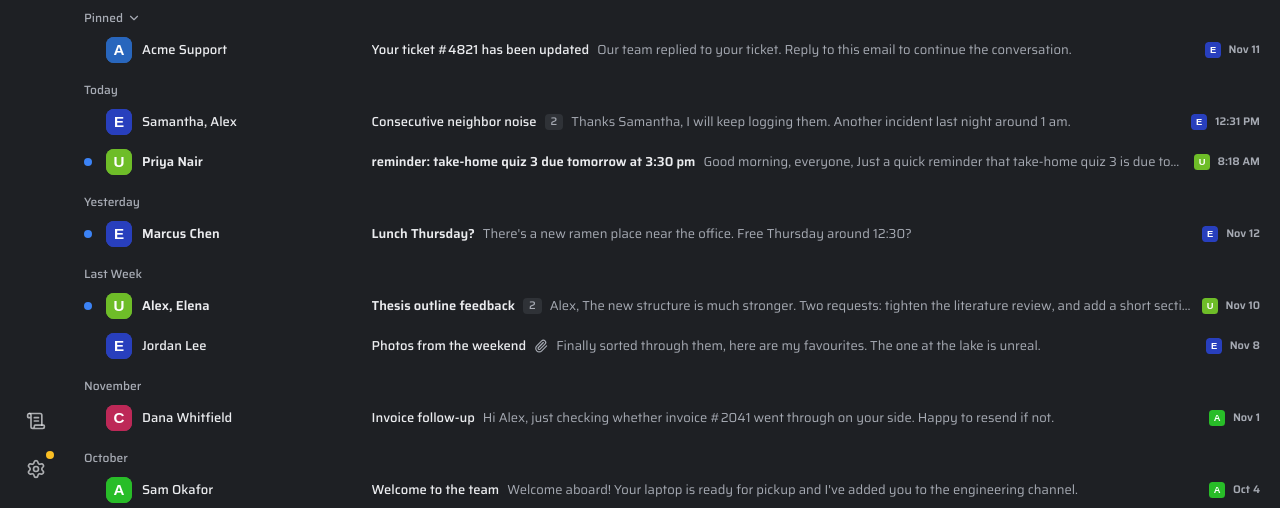
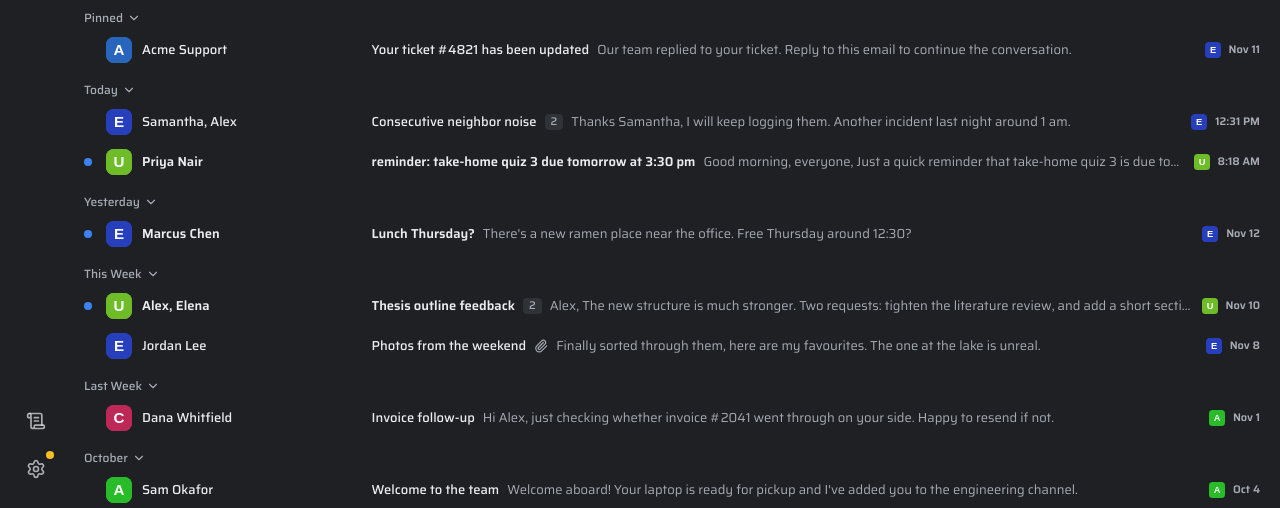
Before and after one commit to nicolasakf/MiniMail, a React (Vite) app: page / in a window 1280 px wide. Shown: the part 289-797 px from the top of the page. Built offline with nearby package versions, Linux system fonts and the light colour scheme.

Commit message:
feat(list): fold date sections by calendar week
Today, Yesterday, This Week, and Last Week follow Sunday weeks. Older mail is one section per month, then per year, and any of those headings can be folded.

```diff
--- a/src/shared/focus-list.ts
+++ b/src/shared/focus-list.ts
@@ -46,7 +46,7 @@ export type ListItem =
       type: "section";
       key: string;
       label: string;
-      /** Set on the Pinned and Minimized headings: clicking one hides or shows what is under it. */
+      /** Set on the Pinned, Minimized and date headings: clicking one hides or shows what is under it. */
       collapsible?: { collapsed: boolean; count: number };
       /** On the Minimized heading: the minimized categories, drawn as icons on the heading while it is folded. */
       docked?: readonly GroupListItem[];
@@ -80,6 +80,8 @@ export interface FocusedListOptions {
   categories: readonly Category[];
   /** Hide the conversations under the Pinned heading, leaving only the heading. */
   pinnedCollapsed?: boolean;
+  /** Keys of the date headings (`section:today`, ...) whose conversations are hidden. */
+  collapsedSections?: ReadonlySet<string>;
 }
 
 interface Section {
@@ -96,29 +98,59 @@ function startOfDay(date: Date): number {
   return new Date(date.getFullYear(), date.getMonth(), date.getDate()).getTime();
 }
 
+/** Local midnight of the Sunday that starts the calendar week containing `date`, shifted back `weeksAgo` weeks. */
+function startOfWeek(date: Date, weeksAgo = 0): number {
+  return new Date(date.getFullYear(), date.getMonth(), date.getDate() - date.getDay() - 7 * weeksAgo).getTime();
+}
+
 /**
- * Maps a date to Spark's list sections: Today, Yesterday, Last Week, then one
- * section per month. Future-dated mail is treated as Today.
+ * Maps a date to the list sections: Today, Yesterday, This Week, Last Week (calendar weeks, Sunday
+ * to Saturday), then one section per month of the current year, then one per earlier year.
+ * Future-dated mail is treated as Today.
  */
 export function sectionFor(iso: string, now: Date): Section {
   const date = new Date(iso);
   const days = Math.round((startOfDay(now) - startOfDay(date)) / DAY_MS);
   if (days <= 0) return { key: "today", label: "Today", order: 0 };
   if (days === 1) return { key: "yesterday", label: "Yesterday", order: 1 };
-  if (days <= 7) return { key: "last-week", label: "Last Week", order: 2 };
 
-  const monthsAgo =
-    now.getFullYear() * 12 + now.getMonth() - (date.getFullYear() * 12 + date.getMonth());
-  const sameYear = date.getFullYear() === now.getFullYear();
-  const label = new Intl.DateTimeFormat("en-US", {
-    month: "long",
-    ...(sameYear ? {} : { year: "numeric" }),
-  }).format(date);
+  const day = startOfDay(date);
+  if (day >= startOfWeek(now)) return { key: "this-week", label: "This Week", order: 2 };
+  if (day >= startOfWeek(now, 1)) return { key: "last-week", label: "Last Week", order: 3 };
+
+  const year = date.getFullYear();
+  if (year < now.getFullYear()) {
+    return { key: `year-${year}`, label: String(year), order: 100 + (now.getFullYear() - year) };
+  }
+  const monthsAgo = now.getMonth() - date.getMonth();
   return {
-    key: `month-${date.getFullYear()}-${date.getMonth()}`,
-    label,
+    key: `month-${year}-${date.getMonth()}`,
+    label: new Intl.DateTimeFormat("en-US", { month: "long" }).format(date),
     order: 10 + Math.max(0, monthsAgo),
   };
+}
+
+/**
+ * Appends the date sections to `result`, newest first. A heading whose key is in `collapsed`
+ * stays (with the count of what it hides) and its conversations are left out.
+ */
+function pushDateSections(
+  result: ListItem[],
+  sections: ReadonlyMap<string, { section: Section; items: ListItem[] }>,
+  collapsed: ReadonlySet<string> | undefined,
+): void {
+  const ordered = [...sections.values()].sort((a, b) => a.section.order - b.section.order);
+  for (const { section, items } of ordered) {
+    const key = `section:${section.key}`;
+    const folded = collapsed?.has(key) ?? false;
+    result.push({
+      type: "section",
+      key,
+      label: section.label,
+      collapsible: { collapsed: folded, count: items.length },
+    });
+    if (!folded) result.push(...items);
+  }
 }
 
 /** One chip per distinct sender, most recent sender first. */
@@ -151,15 +183,15 @@ function buildChips(threads: readonly Thread[]): SenderChip[] {
 
 /**
  * Plain date-sectioned list used for every folder except the Inbox: no grouping,
- * just threads newest first under Today / Yesterday / Last Week / month headers.
+ * just threads newest first under Today / Yesterday / This Week / Last Week / month / year headers.
  */
 export function buildFlatList(
   threads: readonly Thread[],
   now: Date,
   /** Set to put pinned conversations under a collapsible "Pinned" heading before the date sections. */
-  options: { pinnedSection?: { collapsed: boolean } } = {},
+  options: { pinnedSection?: { collapsed: boolean }; collapsedSections?: ReadonlySet<string> } = {},
 ): ListItem[] {
-  const { pinnedSection } = options;
+  const { pinnedSection, collapsedSections } = options;
   const pinned = pinnedSection ? threads.filter((thread) => thread.pinned) : [];
   const sections = new Map<string, { section: Section; items: ListItem[] }>();
   for (const thread of pinnedSection ? threads.filter((thread) => !thread.pinned) : threads) {
@@ -184,11 +216,7 @@ export function buildFlatList(
       for (const thread of pinned) result.push({ type: "thread", key: thread.id, thread });
     }
   }
-  const ordered = [...sections.values()].sort((a, b) => a.section.order - b.section.order);
-  for (const { section, items } of ordered) {
-    result.push({ type: "section", key: `section:${section.key}`, label: section.label });
-    result.push(...items);
-  }
+  pushDateSections(result, sections, collapsedSections);
   return result;
 }
 
@@ -207,7 +235,7 @@ export function buildFocusedList(
   threads: readonly Thread[],
   options: FocusedListOptions,
 ): ListItem[] {
-  const { now, categories, pinnedCollapsed = false } = options;
+  const { now, categories, pinnedCollapsed = false, collapsedSections } = options;
   const known = new Set(categories.map((category) => category.id));
 
   const groups = new Map<GroupKind, Thread[]>();
@@ -269,11 +297,7 @@ export function buildFocusedList(
     bucketFor(thread.latest.date).items.push({ type: "thread", key: thread.id, thread });
   }
 
-  const ordered = [...sections.values()].sort((a, b) => a.section.order - b.section.order);
-  for (const { section, items } of ordered) {
-    result.push({ type: "section", key: `section:${section.key}`, label: section.label });
-    result.push(...items);
-  }
+  pushDateSections(result, sections, collapsedSections);
   return result;
 }
 
```
Also changed, not shown: 2 other files (tests, documents, lock files or other folders).
